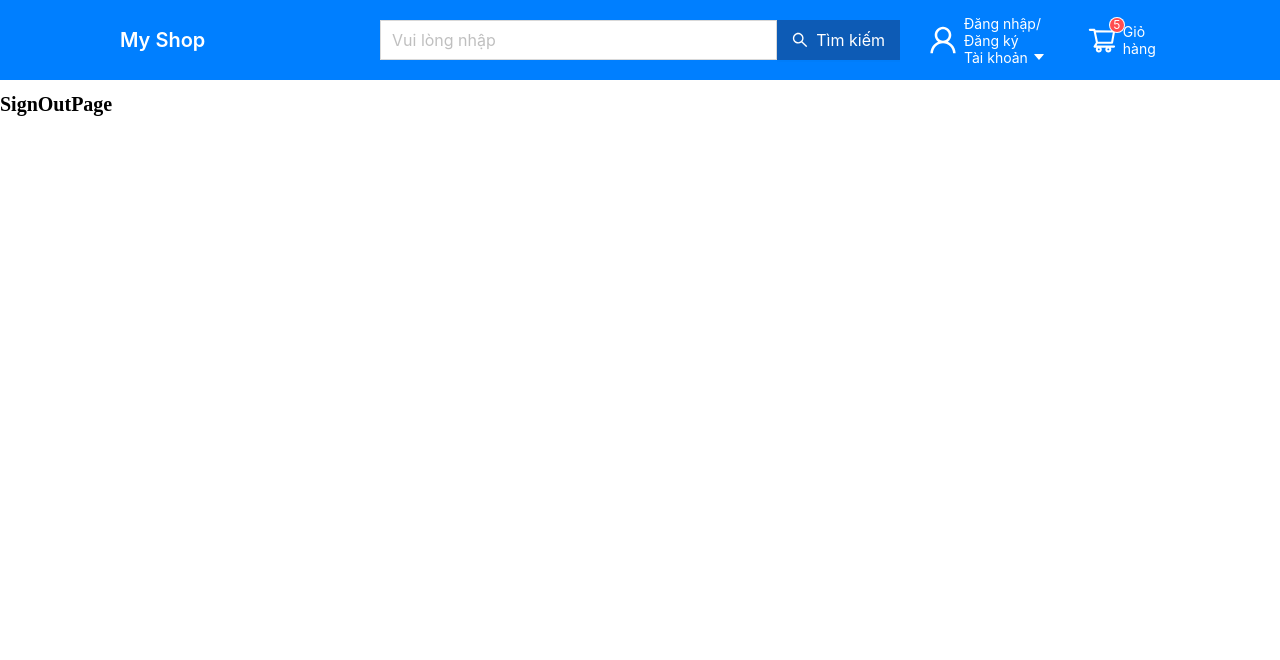
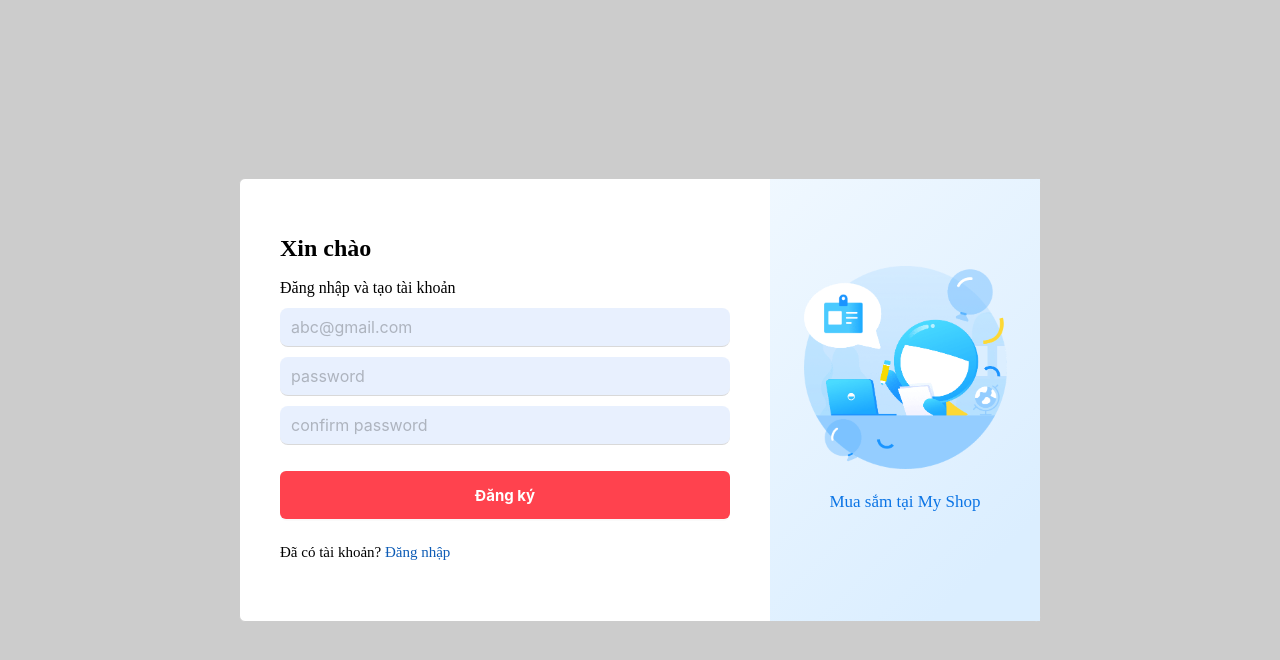
Before and after one commit to TranTung31/my-shop, a React (Create React App) app: page /sign-out in a window 1280 px wide. Shown: the top 660 px of the page. Built offline with nearby package versions, Linux system fonts and the light colour scheme.

Commit message:
11 - Xây dựng trang đăng nhập, đăng ký

```diff
--- /dev/null
+++ b/src/components/InputForm/InputForm.jsx
@@ -0,0 +1,12 @@
+import { useState } from "react";
+import { WrapperInput } from "./styles";
+
+const InputForm = (props) => {
+  const [valueInput, setValueInput] = useState();
+  const { placeholder, ...rests } = props;
+  return (
+    <WrapperInput placeholder={placeholder} value={valueInput} {...rests} />
+  );
+};
+
+export default InputForm;
--- /dev/null
+++ b/src/components/InputForm/styles.js
@@ -0,0 +1,9 @@
+import { Input } from "antd";
+import styled from "styled-components";
+
+export const WrapperInput = styled(Input)`
+    border-top: none;
+    border-left: none;
+    border-right: none;
+    background-color: #e8f0fe;
+`
--- a/src/pages/SignInPage/SignInPage.jsx
+++ b/src/pages/SignInPage/SignInPage.jsx
@@ -1,7 +1,69 @@
+import { Image } from "antd";
+import ButtonComponent from "../../components/ButtonComponent/ButtonComponent";
+import InputForm from "../../components/InputForm/InputForm";
+import {
+  WrapperContainerLeft,
+  WrapperContainerRight,
+  WrapperForm,
+  WrapperTextLight,
+} from "./styles";
+import imageForm from "../../assets/images/logo-signin.png";
+
 const SignInPage = () => {
-    return (
-        <h1>SignInPage</h1>
-    )
-}
+  return (
+    <div
+      style={{
+        display: "flex",
+        alignItems: "center",
+        justifyContent: "center",
+        backgroundColor: "#ccc",
+        height: "100vh",
+      }}
+    >
+      <WrapperForm>
+        <WrapperContainerLeft>
+          <h1 style={{ fontSize: "24px", fontWeight: "590" }}>Xin chào</h1>
+          <span style={{ fontSize: "16px", lineHeight: "20px" }}>
+            Đăng nhập và tạo tài khoản
+          </span>
+          <InputForm placeholder="abc@gmail.com" style={{ margin: "10px 0" }} size="large" />
+          <InputForm placeholder="password" size="large"/>
+          <ButtonComponent
+            buttonText="Đăng nhập"
+            styleButton={{
+              backgroundColor: "rgb(255, 66, 78)",
+              width: "100%",
+              height: "48px",
+              border: "none",
+              margin: "26px 0 30px",
+            }}
+            styleTextButton={{
+              color: "#fff",
+              fontSize: "15px",
+              fontWeight: "700",
+            }}
+          />
+          <WrapperTextLight>Quên mật khẩu?</WrapperTextLight>
+          <p style={{ fontSize: "1.5rem" }}>
+            Chưa có tài khoản?{" "}
+            <WrapperTextLight>Tạo tài khoản</WrapperTextLight>
+          </p>
+        </WrapperContainerLeft>
+        <WrapperContainerRight>
+          <Image src={imageForm} width="203px" height="203px" preview={false} />
+          <h4
+            style={{
+              color: "rgb(11, 116, 229)",
+              fontSize: "1.7rem",
+              fontWeight: "500",
+            }}
+          >
+            Mua sắm tại My Shop
+          </h4>
+        </WrapperContainerRight>
+      </WrapperForm>
+    </div>
+  );
+};
 
 export default SignInPage;
--- /dev/null
+++ b/src/pages/SignInPage/styles.js
@@ -0,0 +1,33 @@
+import styled from "styled-components";
+
+export const WrapperForm = styled.div`
+  width: 800px;
+  height: 442px;
+  background-color: rgb(255, 255, 255);
+  border: 1px solid rgb(204, 204, 204);
+  border-radius: 6px;
+  display: flex;
+`;
+
+export const WrapperContainerLeft = styled.div`
+  padding: 40px;
+  width: 500px;
+`;
+
+export const WrapperTextLight = styled.span`
+  color: rgb(13, 92, 182);
+  font-size: 1.5rem;
+`;
+
+export const WrapperContainerRight = styled.div`
+  width: 300px;
+  background: linear-gradient(
+    136deg,
+    rgb(240, 248, 255) -1%,
+    rgb(219, 238, 255) 85%
+  );
+  display: flex;
+  flex-direction: column;
+  align-items: center;
+  justify-content: center;
+`;
--- a/src/pages/SignOutPage/SignOutPage.jsx
+++ b/src/pages/SignOutPage/SignOutPage.jsx
@@ -1,7 +1,77 @@
+import { Image } from "antd";
+import ButtonComponent from "../../components/ButtonComponent/ButtonComponent";
+import InputForm from "../../components/InputForm/InputForm";
+import {
+  WrapperContainerLeft,
+  WrapperContainerRight,
+  WrapperForm,
+  WrapperTextLight,
+} from "./styles";
+import imageForm from "../../assets/images/logo-signin.png";
+
 const SignOutPage = () => {
-    return (
-        <h1>SignOutPage</h1>
-    )
-}
+  return (
+    <div
+      style={{
+        display: "flex",
+        alignItems: "center",
+        justifyContent: "center",
+        backgroundColor: "#ccc",
+        height: "100vh",
+      }}
+    >
+      <WrapperForm>
+        <WrapperContainerLeft>
+          <h1 style={{ fontSize: "24px", fontWeight: "590" }}>Xin chào</h1>
+          <span style={{ fontSize: "16px", lineHeight: "20px" }}>
+            Đăng nhập và tạo tài khoản
+          </span>
+          <InputForm
+            placeholder="abc@gmail.com"
+            style={{ margin: "10px 0" }}
+            size="large"
+          />
+          <InputForm placeholder="password" size="large" />
+          <InputForm
+            placeholder="confirm password"
+            size="large"
+            style={{ marginTop: "10px" }}
+          />
+          <ButtonComponent
+            buttonText="Đăng ký"
+            styleButton={{
+              backgroundColor: "rgb(255, 66, 78)",
+              width: "100%",
+              height: "48px",
+              border: "none",
+              margin: "26px 0 10px",
+            }}
+            styleTextButton={{
+              color: "#fff",
+              fontSize: "15px",
+              fontWeight: "700",
+            }}
+          />
+          <p style={{ fontSize: "1.5rem" }}>
+            Đã có tài khoản?{" "}
+            <WrapperTextLight>Đăng nhập</WrapperTextLight>
+          </p>
+        </WrapperContainerLeft>
+        <WrapperContainerRight>
+          <Image src={imageForm} width="203px" height="203px" preview={false} />
+          <h4
+            style={{
+              color: "rgb(11, 116, 229)",
+              fontSize: "1.7rem",
+              fontWeight: "500",
+            }}
+          >
+            Mua sắm tại My Shop
+          </h4>
+        </WrapperContainerRight>
+      </WrapperForm>
+    </div>
+  );
+};
 
 export default SignOutPage;
--- /dev/null
+++ b/src/pages/SignOutPage/styles.js
@@ -0,0 +1,33 @@
+import styled from "styled-components";
+
+export const WrapperForm = styled.div`
+  width: 800px;
+  height: 442px;
+  background-color: rgb(255, 255, 255);
+  border: 1px solid rgb(204, 204, 204);
+  border-radius: 6px;
+  display: flex;
+`;
+
+export const WrapperContainerLeft = styled.div`
+  padding: 40px;
+  width: 500px;
+`;
+
+export const WrapperTextLight = styled.span`
+  color: rgb(13, 92, 182);
+  font-size: 1.5rem;
+`;
+
+export const WrapperContainerRight = styled.div`
+  width: 300px;
+  background: linear-gradient(
+    136deg,
+    rgb(240, 248, 255) -1%,
+    rgb(219, 238, 255) 85%
+  );
+  display: flex;
+  flex-direction: column;
+  align-items: center;
+  justify-content: center;
+`;
--- a/src/routes/index.js
+++ b/src/routes/index.js
@@ -31,12 +31,12 @@ export const routes = [
   {
     path: "/sign-in",
     page: SignInPage,
-    isShowHeader: true,
+    isShowHeader: false,
   },
   {
     path: "/sign-out",
     page: SignOutPage,
-    isShowHeader: true,
+    isShowHeader: false,
   },
   {
     path: "/product-detail",
```
Also changed, not shown: src/assets/images/logo-signin.png (added).
